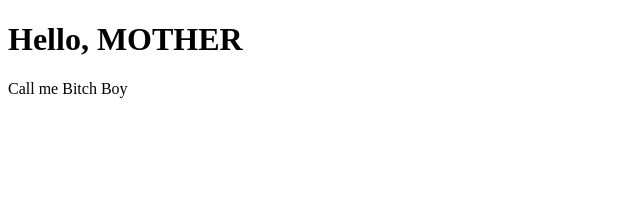
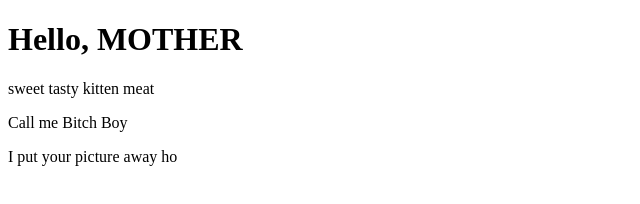
Before and after one commit to ncortezi/monkeyman, a plain HTML site: page index.html in a window 1280 px wide. Shown: the whole page, without its empty margins (0-640 px from the left). Drawn offline with Linux system fonts and the light colour scheme.

Commit message:
Kitten Add

```diff
--- a/index.html
+++ b/index.html
@@ -6,6 +6,8 @@
 </head>
 <body>
 <h1>Hello, MOTHER</h1>
+<p>sweet tasty kitten meat</p>
 <p>Call me Bitch Boy</p>
+<p> I put your picture away ho</p>
 </body>
 </html>
```
